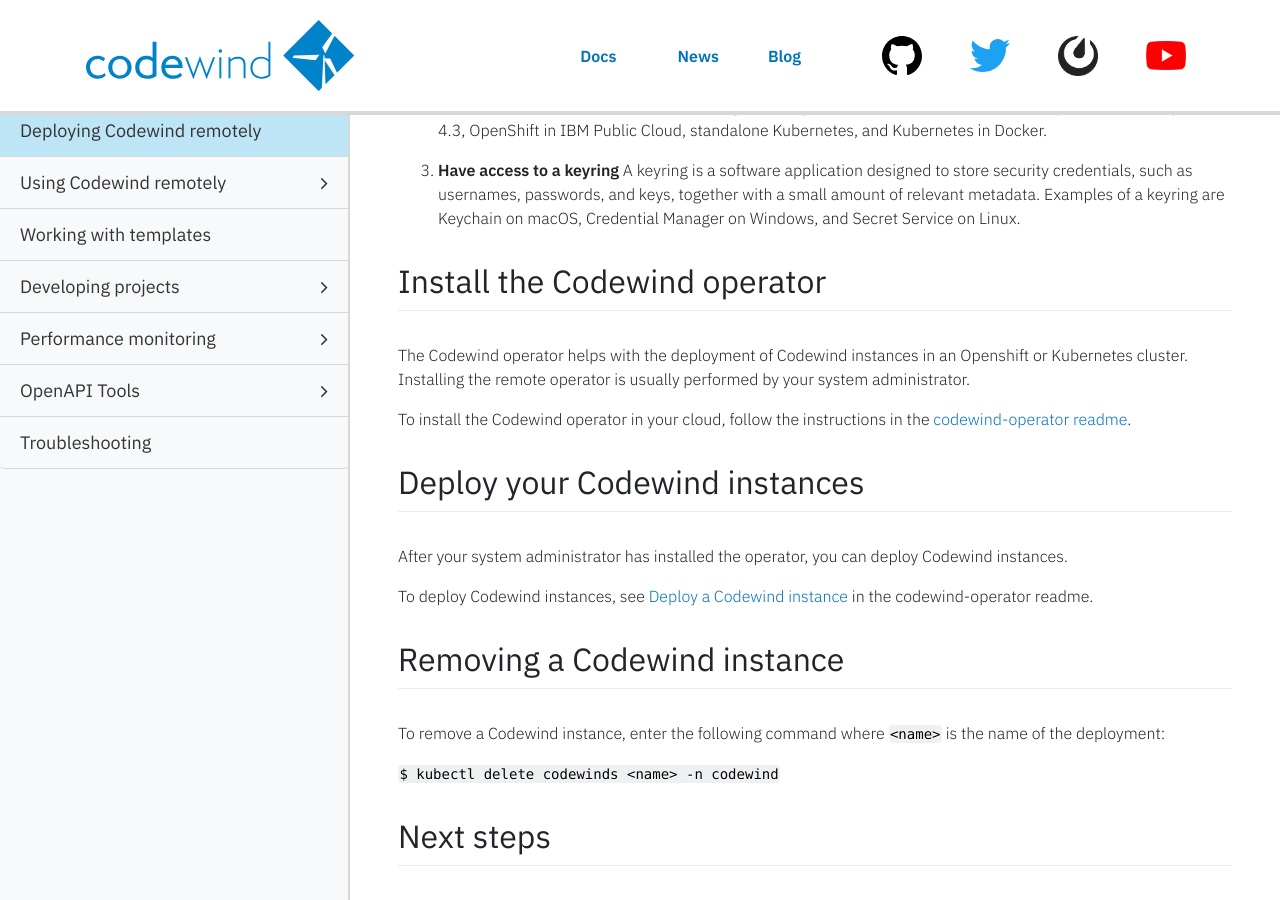
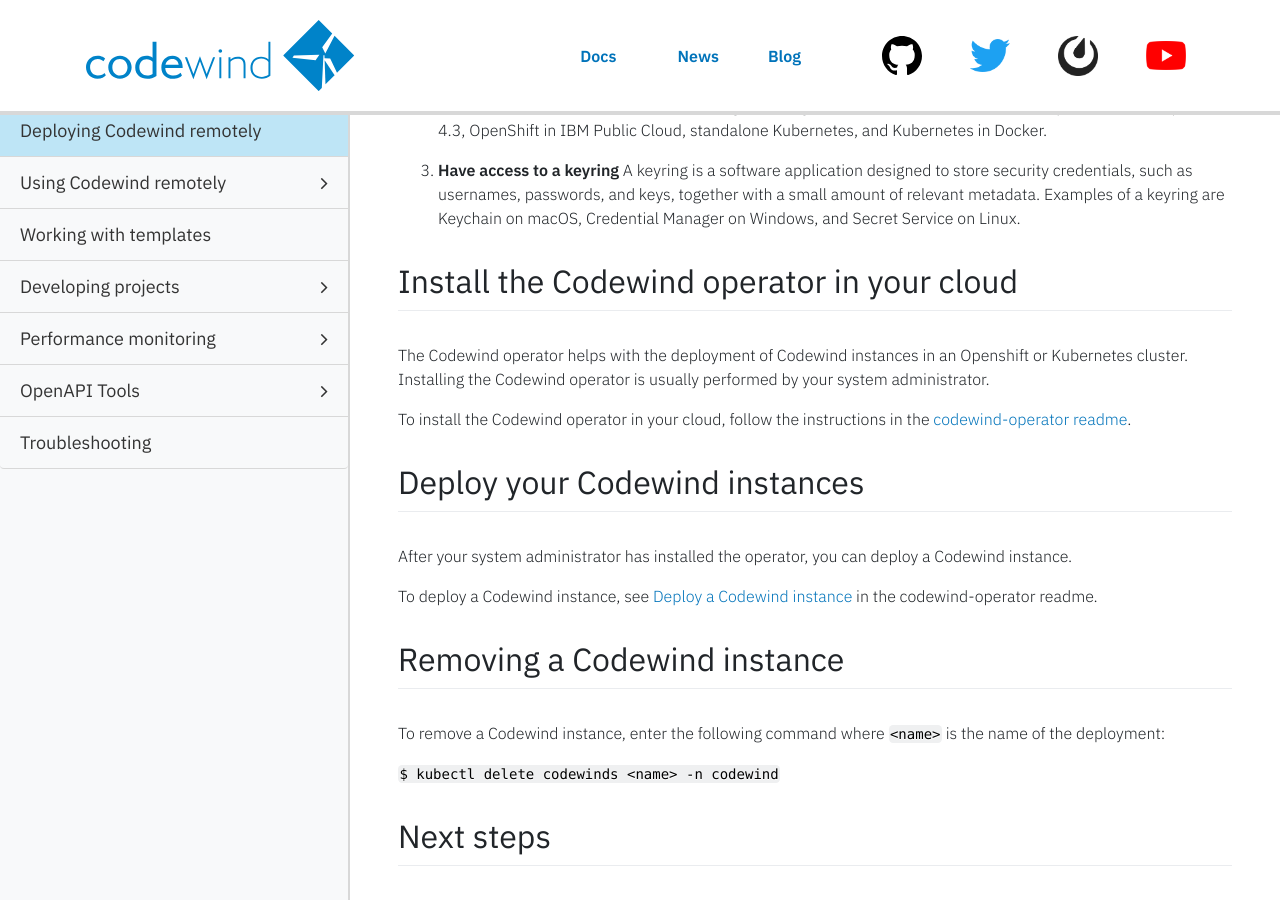
Before and after one commit to eclipse-archived/codewind-docs, a Jekyll site: the page built from docs/_documentations/remote-deploying-codewind.md, in a window 1280 px wide and 900 px high, scrolled down 844 px. Built offline with Jekyll 4.4.1, drawn with Linux system fonts in a browser that asks for light colours; nearby versions of some CDN libraries; comment, search, counter and statistics services are not loaded.

Commit message:
Edits
Signed-off-by: micgibso <MICGIBSO@uk.ibm.com>

```diff
--- a/docs/_documentations/remote-deploying-codewind.md
+++ b/docs/_documentations/remote-deploying-codewind.md
@@ -35,17 +35,17 @@ Before deploying Codewind to the cloud, you must:
 
 3. **Have access to a keyring** A keyring is a software application designed to store security credentials, such as usernames, passwords, and keys, together with a small amount of relevant metadata. Examples of a keyring are Keychain on macOS, Credential Manager on Windows, and Secret Service on Linux.
 
-## Install the Codewind operator
+## Install the Codewind operator in your cloud
 
-The Codewind operator helps with the deployment of Codewind instances in an Openshift or Kubernetes cluster. Installing the remote operator is usually performed by your system administrator.
+The Codewind operator helps with the deployment of Codewind instances in an Openshift or Kubernetes cluster. Installing the Codewind operator is usually performed by your system administrator.
 
 To install the Codewind operator in your cloud, follow the instructions in the [codewind-operator readme](https://github.com/eclipse/codewind-operator/blob/master/README.md).
 
 ## Deploy your Codewind instances
 
-After your system administrator has installed the operator, you can deploy Codewind instances.
+After your system administrator has installed the operator, you can deploy a Codewind instance.
 
-To deploy Codewind instances, see [Deploy a Codewind instance](https://github.com/eclipse/codewind-operator/blob/master/README.md#deploy-a-codewind-instance) in the codewind-operator readme.
+To deploy a Codewind instance, see [Deploy a Codewind instance](https://github.com/eclipse/codewind-operator/blob/master/README.md#deploy-a-codewind-instance) in the codewind-operator readme.
 
 ## Removing a Codewind instance
 
```
